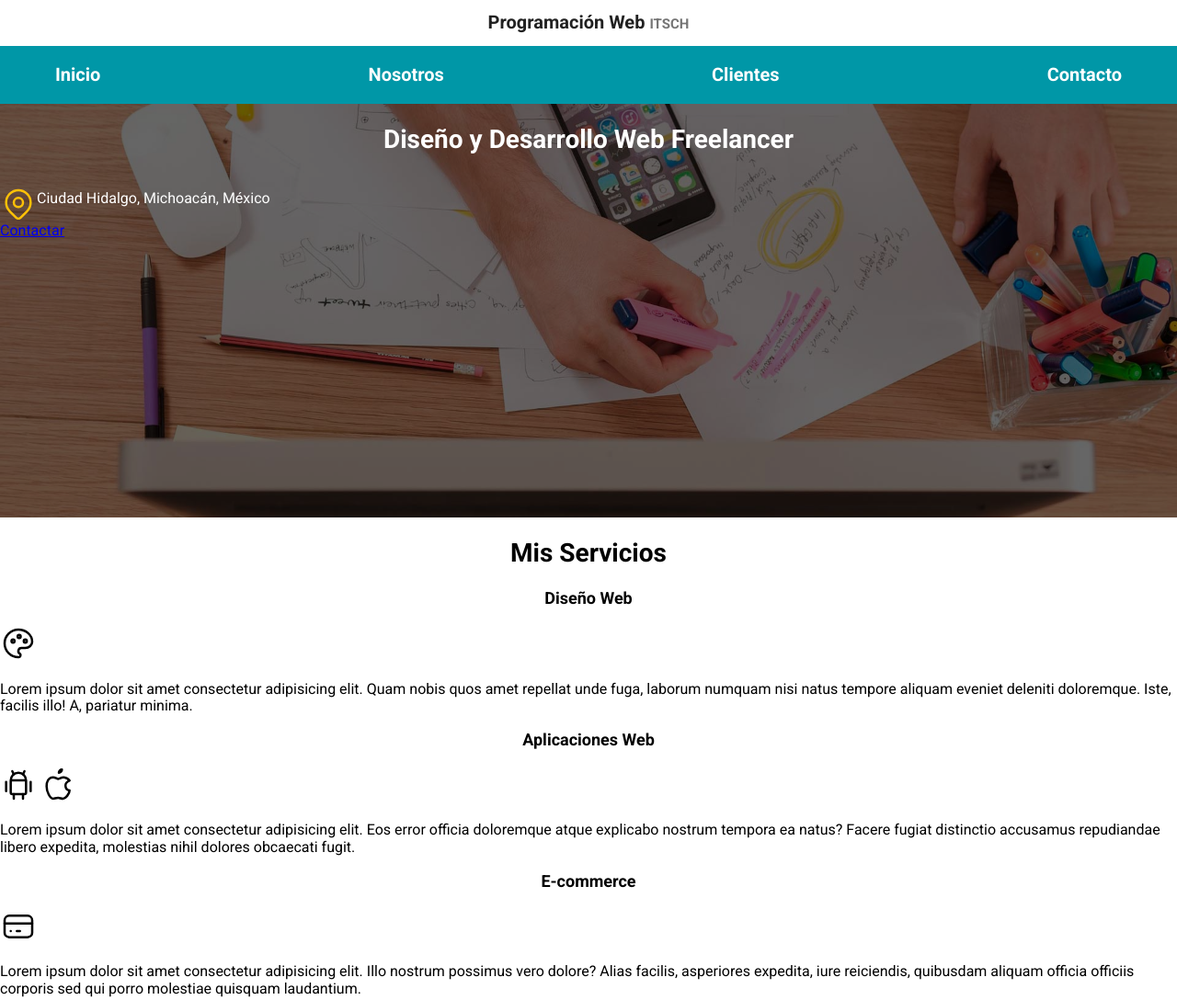
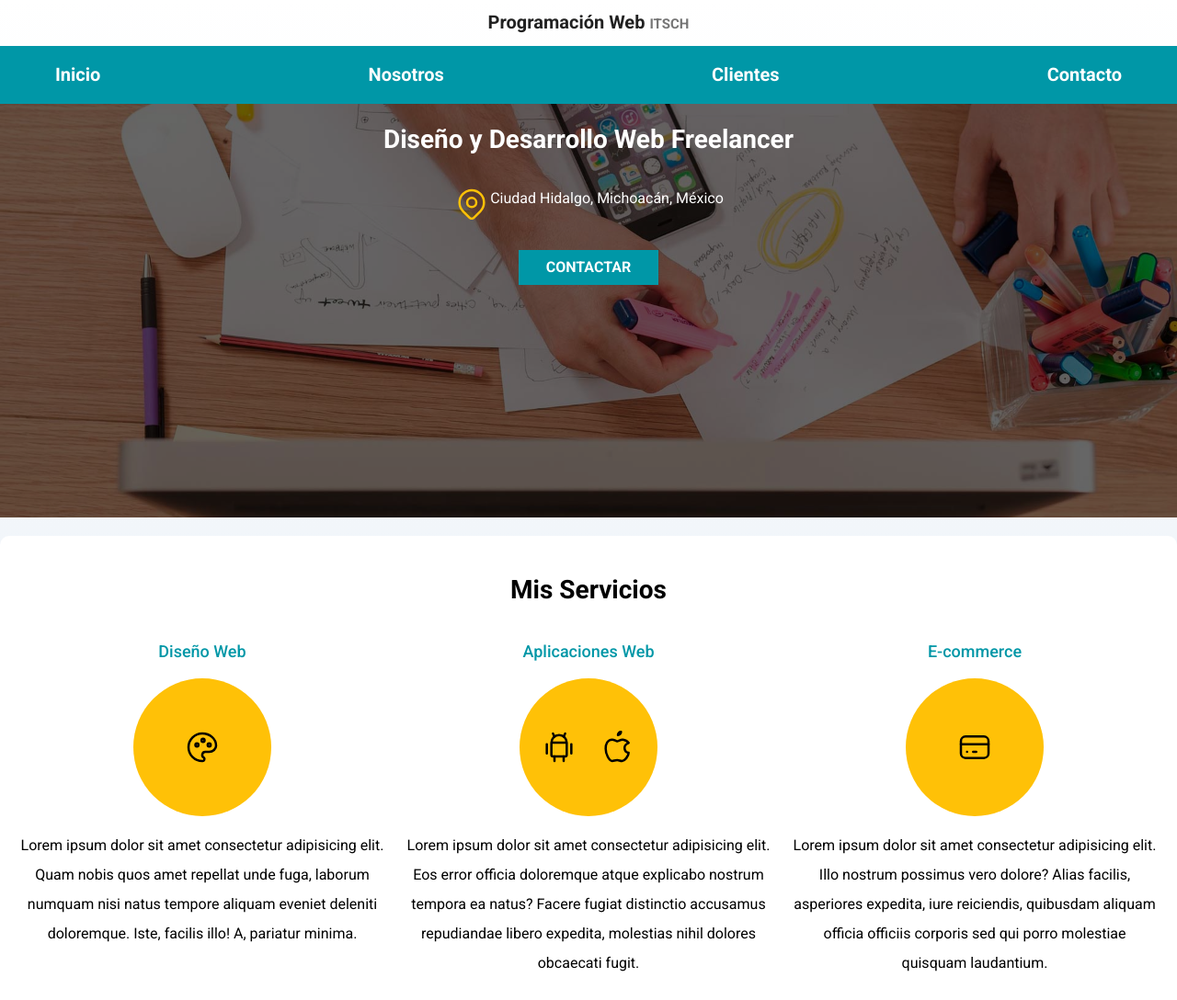
Before and after one commit to XamalionDev71/E201_Proga_Web, a plain HTML site: page index.html in a window 1280 px wide. Shown: the top 1088 px of the page at 92% size. Drawn offline with Linux system fonts and the light colour scheme.

Commit message:
commit 03 23 sep 2026

```diff
--- a/css/style.css
+++ b/css/style.css
@@ -4,6 +4,7 @@
     --primario: #ffc107;
     --secundario: #0097a7;
     --gris: #757575;
+    --grisClaro: #dfe9f3;
 }
 
 html {
@@ -18,6 +19,8 @@ html {
 body {
     font-size: 16px;
     font-family: "Roboto", sans-serif;
+    /*Agregamos el degradado*/
+    background-image: linear-gradient(to top,var(--grisClaro) 0%, var(--blanco) 100%);
 }
 
 h1{
@@ -84,7 +87,7 @@ h1.titulo {
     background-color: var(--secundario);
 }
 
-@media(min-width:480px){
+@media(min-width:768px){
     .nav-principal{
         flex-direction: row;
         justify-content: space-between;
@@ -97,6 +100,7 @@ h1.titulo {
     background-size: cover;
     height: 45rem;
     position: relative;
+    margin-bottom: 2rem;
 }
 
 .contenido-imagen{
@@ -114,4 +118,66 @@ h1.titulo {
 .ubicacion{
     display: flex;
     align-items: flex-end;
+    width: fit-content;
+    margin: 0 auto;
 }
+
+/*Servicios*/
+@media(min-width:768px){
+    .servicios {
+        display: grid;
+        /*plantilla del grid*/
+        grid-template-columns: 1fr 1fr 1fr;
+        column-gap: 2rem;
+    }
+}
+
+.servicio {
+    display: flex;
+    flex-direction: column;
+    align-items: center;
+}
+
+.servicio h3{
+    color: var(--secundario);
+    font-weight: 500;
+}
+
+.servicio p{
+    line-height: 2;
+    text-align: center;
+}
+
+.servicio .iconos {
+    height: 15rem;
+    width: 15rem;
+    background-color: var(--primario);
+    border-radius: 50%;
+    display: flex;
+    justify-content: space-evenly;
+    align-items: center;
+}
+
+
+.boton {
+    background-color: var(--secundario);
+    color: var(--blanco);
+    text-decoration: none;
+    text-transform: uppercase;
+    font-weight: 700;
+    padding: 1rem 3rem;
+    margin: 3rem auto 0;
+    width: 90%;
+    text-align: center;
+    display: block;
+    width: fit-content;
+}
+
+.sombra {
+    -webkit-box-shadow: 19px 19px 11px -7px rgba(32,36,42,0.77);
+    -moz-box-shadow: 19px 19px 11px -7px rgba(32,36,42,0.77);
+    box-shadow: 19px 19px 11px -7px rgba(32,36,42,0.77);
+    background-color: var(--blanco);
+    padding: 2rem;
+    border-radius: 1rem;
+}
--- a/index.html
+++ b/index.html
@@ -53,15 +53,16 @@
                 <p>Ciudad Hidalgo, Michoacán, México</p>
             </div>
 
-            <a href="#">Contactar</a>
+            <a class="boton" href="#">Contactar</a>
         </div>
     </section>
 
-    <main>
+    <main class="contenedor, sombra">
         <h2>Mis Servicios</h2>
-        <section>
+        <div class="servicios">
+            <section class="servicio">
                 <h3>Diseño Web</h3>
-
+                <div class="iconos">
                     <svg
                     xmlns="http://www.w3.org/2000/svg"
                     width="40"
@@ -78,12 +79,12 @@
                     <path d="M12.5 7.5m-1 0a1 1 0 1 0 2 0a1 1 0 1 0 -2 0" />
                     <path d="M16.5 10.5m-1 0a1 1 0 1 0 2 0a1 1 0 1 0 -2 0" />
                     </svg>
-
+                </div> <!-- .iconos -->
                 <p>Lorem ipsum dolor sit amet consectetur adipisicing elit. Quam nobis quos amet repellat unde fuga, laborum numquam nisi natus tempore aliquam eveniet deleniti doloremque. Iste, facilis illo! A, pariatur minima.</p>
             </section>
-        <section>
+            <section class="servicio">
                 <h3>Aplicaciones Web</h3>
-
+                <div class="iconos">
                         <svg
                         xmlns="http://www.w3.org/2000/svg"
                         width="40"
@@ -118,12 +119,12 @@
                         <path d="M8.286 7.008c-3.216 0 -4.286 3.23 -4.286 5.92c0 3.229 2.143 8.072 4.286 8.072c1.165 -.05 1.799 -.538 3.214 -.538c1.406 0 1.607 .538 3.214 .538s4.286 -3.229 4.286 -5.381c-.03 -.011 -2.649 -.434 -2.679 -3.23c-.02 -2.335 2.589 -3.179 2.679 -3.228c-1.096 -1.606 -3.162 -2.113 -3.75 -2.153c-1.535 -.12 -3.032 1.077 -3.75 1.077c-.729 0 -2.036 -1.077 -3.214 -1.077z" />
                         <path d="M12 4a2 2 0 0 0 2 -2a2 2 0 0 0 -2 2" />
                         </svg>
-
+                </div> <!-- .iconos -->
                 <p>Lorem ipsum dolor sit amet consectetur adipisicing elit. Eos error officia doloremque atque explicabo nostrum tempora ea natus? Facere fugiat distinctio accusamus repudiandae libero expedita, molestias nihil dolores obcaecati fugit.</p>
             </section>
-        <section>
+            <section class="servicio">
                 <h3>E-commerce</h3>
-
+                <div class="iconos">
                     <svg
                     xmlns="http://www.w3.org/2000/svg"
                     width="40"
@@ -140,9 +141,10 @@
                     <path d="M7 15l.01 0" />
                     <path d="M11 15l2 0" />
                     </svg>
-
+                </div> <!-- .iconos -->
                 <p>Lorem ipsum dolor sit amet consectetur adipisicing elit. Illo nostrum possimus vero dolore? Alias facilis, asperiores expedita, iure reiciendis, quibusdam aliquam officia officiis corporis sed qui porro molestiae quisquam laudantium.</p>
             </section>
+        </div>
     </main>
 
     <section>
```
Lines whose indentation alone changed are shown as unchanged.
